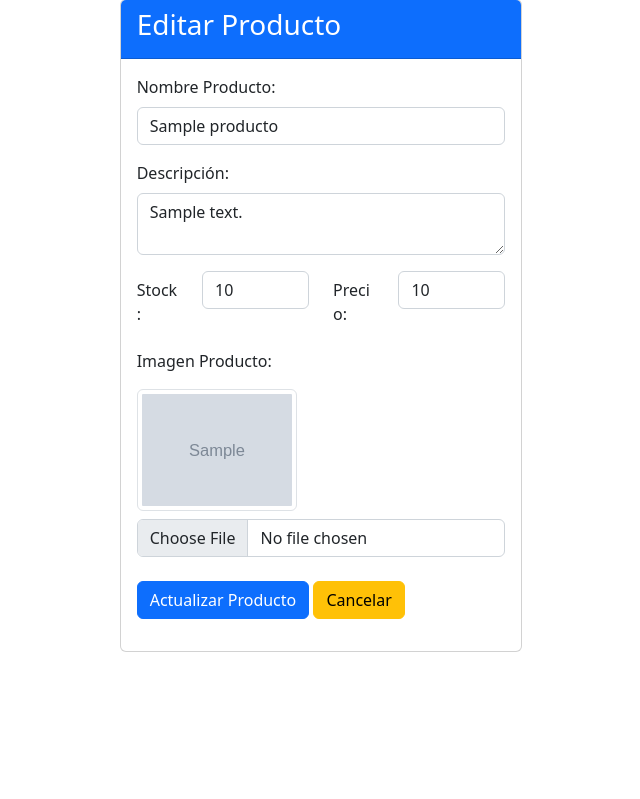
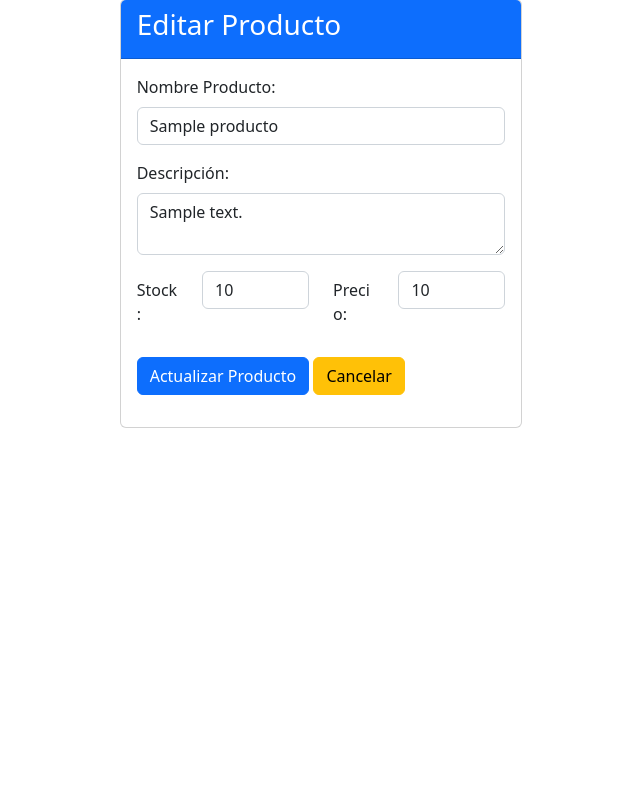
Before and after one commit to BryanCachimuel/Proyecto_Artefactos_Electrodomesticos, a PHP site: page /views/home/editarProducto.php?id=1 in a window 1280 px wide. Shown: the part 73-872 px from the top of the page, without its empty margins (319-959 px from the left). Run offline with PHP 8.4, Linux system fonts and the light colour scheme; the visitor is signed in with stand-in values (Sample User, id 1); tables that the repository leaves empty or names only in its code hold one stand-in row (values such as "Sample post"); grey boxes marked "Sample" are stand-in pictures; some libraries are stand-ins or nearby versions.

Commit message:
editando el formulario de actualización de productos

```diff
--- a/views/home/editarProducto.php
+++ b/views/home/editarProducto.php
@@ -36,13 +36,6 @@
                     <input type="number" name="precio_compra" class="form-control" id="precio_compra"  value="<?= $producto['precio_compra'] ?>">
                   </div>
                 </div>
-                <div class="mb-3 mt-3">
-                  <label for="imagen_producto" class="form-label">Imagen Producto:</label>
-                    <div class="mt-2 mb-2">
-                        <img class="img-thumbnail" width="160px" src="/proyecto_artefactos/asset/image/<?php echo $producto['imagen_producto'];?>" />
-                    </div>
-                  <input type="file" class="form-control" accept="image/*" name="imagen_producto" id="imagen_producto" require="" value="<?= $producto['imagen_producto'] ?>">
-                </div>
                 <div class="mb-3 mt-4">
                     <button type="submit" class="btn btn-primary">Actualizar Producto</button>
                     <a href="agregarProductos.php" class="btn btn-warning">Cancelar</a>
```
